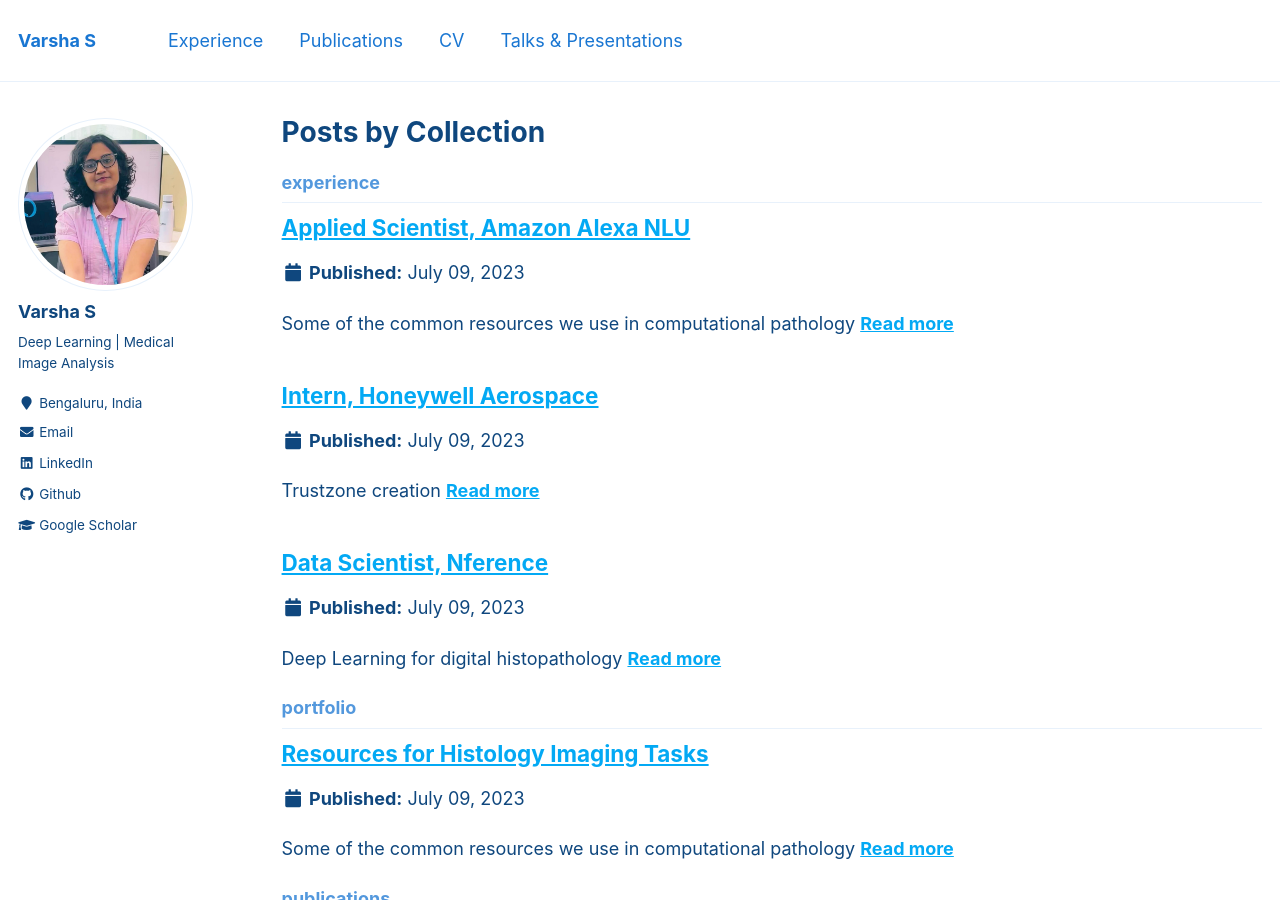
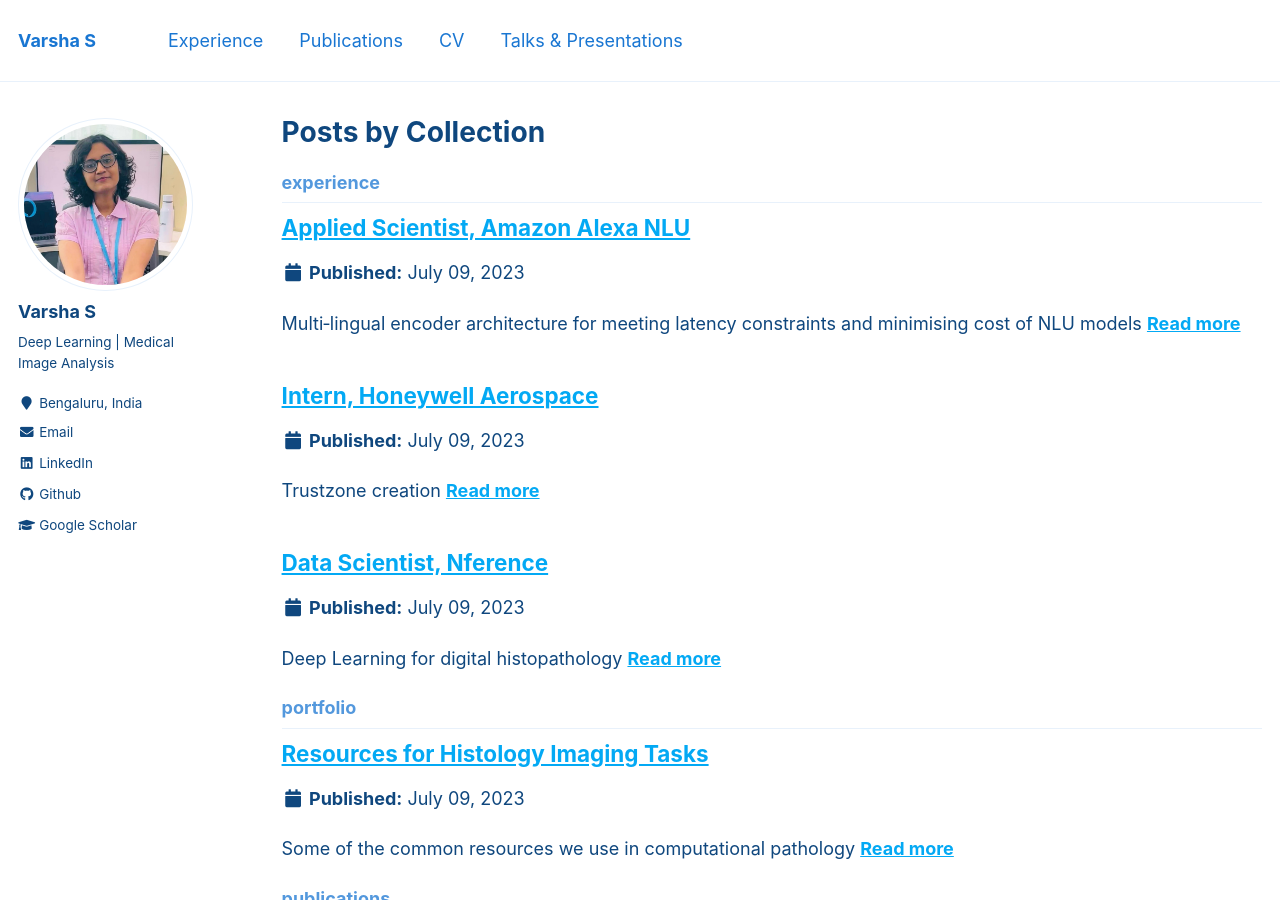
Before and after one commit to VarshaSatish/VarshaSatish.github.io, a Jekyll site: the page built from _pages/collection-archive.html, in a window 1280 px wide and 900 px high. Built offline with Jekyll 4.4.1, drawn with Linux system fonts in a browser that asks for light colours.

Commit message:
Update amazon.md

```diff
--- a/_experience/amazon.md
+++ b/_experience/amazon.md
@@ -1,6 +1,6 @@
 ---
 title: "Applied Scientist, Amazon Alexa NLU"
-excerpt: "Some of the common resources we use in computational pathology"
+excerpt: "Multi‑lingual encoder architecture for meeting latency constraints and minimising cost of NLU models"
 collection: experience
 ---
 * Worked on adopting a multi‑lingual encoder architecture for meeting latency constraints and minimising cost of NLU models.
```
